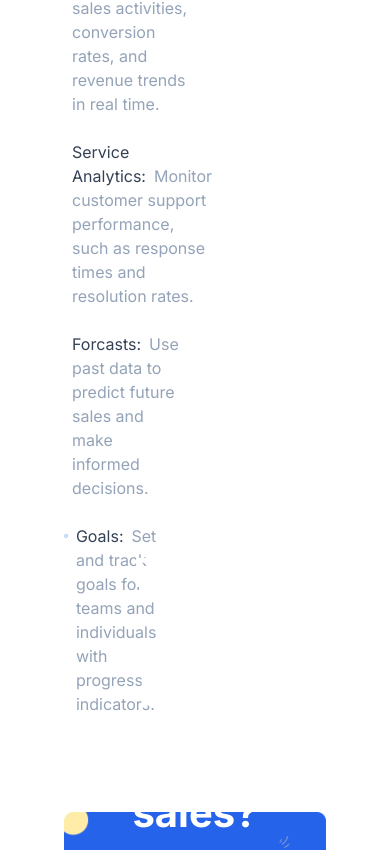
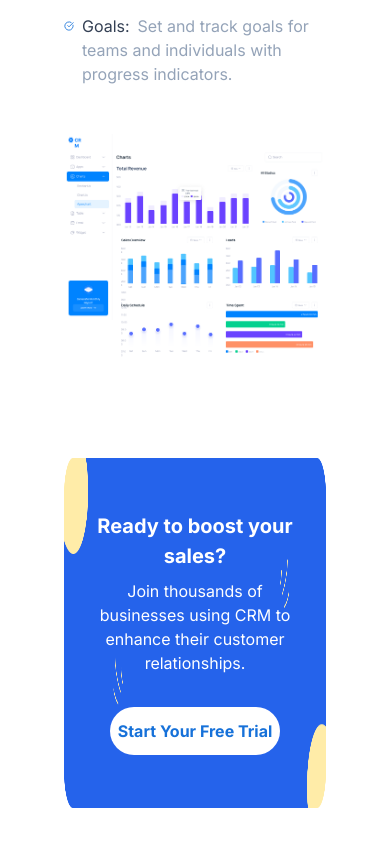
Before and after one commit to Wrttnspknbrkn/GydGenWave, a React (Vite) app: page /reports-and-analytics in a window 390 px wide. Shown: the part 838-1688 px from the top of the page. Built offline with nearby package versions, Linux system fonts and the light colour scheme.

Commit message:
updated responsiveness

```diff
--- a/src/pages/features/AdvanceAutom.jsx
+++ b/src/pages/features/AdvanceAutom.jsx
@@ -33,7 +33,7 @@ const AdvanceAutom = () => {
 
   return (
     <div className="px-[4rem] pb-[6rem]">
-      <div className="mt-[4rem] grid grid-cols-2 gap-12">
+      <div className="mt-[4rem] grid lg:grid-cols-2 gap-12">
         <div>
           <h2 className="text-[40px] font-[700] text-text_primary">
             Advanced Automation
@@ -55,15 +55,15 @@ const AdvanceAutom = () => {
           </div>
         </div>
         <div>
-          <img src={img} alt="Image" className="max-h-[430px]" />
+          <img src={img} alt="Image" className="max-h-[430px] w-full object-cover rounded-md" />
         </div>
       </div>
-      <div className="pb-[45rem] pt-8">
+      <div className="pb-[20rem] sm:pb-[22rem] md:pb-[28rem] lg:pb-[35rem] pt-8">
         <div className="absolute w-screen left-0">
           <div className="mt-[6rem] relative">
-            <img src={img2} alt="image" />
-            <div className="absolute centerabs text-white text-center">
-              <h3 className="text-[40px] font-[700] md:whitespace-nowrap">
+            <img src={img2} alt="image" className="min-h-[300px] max-h-[500px] w-full object-cover"/>
+            <div className="absolute centerabs text-white text-center w-full">
+              <h3 className="text-[20px] sm:text-[40px] font-[700] md:whitespace-nowrap px-8">
                 Learn how to optimize your sales process
               </h3>
               <button className="mt-8 bg-white text-black font-[700] px-8 py-3 rounded-[14px] hover:shadow-md transition-all ease-in">
--- a/src/pages/features/Ai_powerd.jsx
+++ b/src/pages/features/Ai_powerd.jsx
@@ -64,7 +64,7 @@ const Ai_powerd = () => {
 
   return (
     <div className="px-[4rem] pb-[6rem]">
-      <div className="mt-[4rem] grid grid-cols-2 gap-12">
+      <div className="mt-[4rem] grid lg:grid-cols-2 gap-12">
         <div>
           <h2 className="text-[40px] font-[700] text-text_primary">
             AI-Powered Features
@@ -86,19 +86,19 @@ const Ai_powerd = () => {
           </div>
         </div>
         <div>
-          <img src={img} alt="Image" className="max-h-[380px]" />
+          <img src={img} alt="Image" className="max-h-[380px] w-full object-cover rounded-md" />
         </div>
       </div>
-      <div className="pb-[32rem]">
-        <div className="mt-[6rem] px-[4rem] py-[4rem] bg-gray-100 absolute w-screen left-0">
+      <div className="pb-[78rem] sm:pb-[45rem]  lg:pb-[32rem]">
+        <div className="mt-[6rem] px-8 md:px-[4rem] py-[4rem] bg-gray-100 absolute w-screen left-0">
           <h3 className="text-[40px] font-[700] text-center text-text_primary">
           How AI-Powered Features work?
           </h3>
-          <div className="grid grid-cols-3 mt-10 gap-16">
+          <div className="grid sm:grid-cols-2 lg:grid-cols-3 justify-center mt-10 gap-16">
             {integrationItems.map((item, index) => (
-              <div key={index}>
+              <div key={index} className="flex flex-col items-center sm:items-start">
                 <p className="text-[35px] mb-4">{item.icon}</p>
-                <h3 className="max-w-[280px] font-normal text-text_primary">
+                <h3 className="max-w-[280px] font-normal text-text_primary text-center sm:text-start">
                   {item.desc}
                 </h3>
               </div>
--- a/src/pages/features/Integration.jsx
+++ b/src/pages/features/Integration.jsx
@@ -59,7 +59,7 @@ const Integration = () => {
 
   return (
     <div className="px-[4rem] pb-[6rem]">
-      <div className="mt-[4rem] grid grid-cols-2 gap-12">
+      <div className="mt-[4rem] grid lg:grid-cols-2 gap-12">
         <div>
           <h2 className="text-[40px] font-[700] text-text_primary">
             Integration Capabilities
@@ -80,19 +80,19 @@ const Integration = () => {
           </div>
         </div>
         <div>
-          <img src={img} alt="Image" className="max-h-[380px]" />
+          <img src={img} alt="Image" className="max-h-[380px] w-full object-cover rounded-md" />
         </div>
       </div>
-      <div className="pb-[32rem]">
-        <div className="mt-[6rem] px-[4rem] py-[4rem] bg-gray-100 absolute w-screen left-0">
+      <div className="pb-[72rem] sm:pb-[45rem]  lg:pb-[32rem]">
+        <div className="mt-[6rem] px-8 md:px-[4rem] py-[4rem] bg-gray-100 absolute w-screen left-0">
           <h3 className="text-[40px] font-[700] text-center text-text_primary">
             How Integration Capabilities work?
           </h3>
-          <div className="grid grid-cols-3 mt-10 gap-16">
+          <div className="grid sm:grid-cols-2 lg:grid-cols-3 justify-center mt-10 gap-16">
             {integrationItems.map((item, index) => (
-              <div key={index}>
+              <div key={index} className="flex flex-col items-center sm:items-start">
                 <p className="text-[35px] mb-4">{item.icon}</p>
-                <h3 className="max-w-[200px] font-normal text-text_primary">{item.desc}</h3>
+                <h3 className="font-normal text-text_primary">{item.desc}</h3>
               </div>
             ))}
           </div>
--- a/src/pages/features/RnA.jsx
+++ b/src/pages/features/RnA.jsx
@@ -32,7 +32,7 @@ const RnA = () => {
   ];
   return (
     <div className="px-[4rem] pb-[6rem]">
-      <div className="mt-[4rem] grid grid-cols-2 gap-12">
+      <div className="mt-[4rem] grid lg:grid-cols-2 gap-12">
         <div>
           <h2 className="text-[40px] font-[700] text-text_primary">
             Reports & Analytics
@@ -53,18 +53,18 @@ const RnA = () => {
           </div>
         </div>
         <div>
-          <img src={img} alt="Image" />
+          <img src={img} alt="Image" className="w-full object-cover rounded-md"/>
         </div>
       </div>
       <div className="mt-[6rem] relative">
-        <img src={img2} alt="image" />
-        <div className="absolute centerabs text-white text-center">
-          <h3 className="text-[40px] font-[700]">Ready to boost your sales?</h3>
-          <p className="text-[18px] mt-2">
+        <img src={img2} alt="image" className="min-h-[350px]"/>
+        <div className="absolute centerabs w-full text-white text-center">
+          <h3 className="text-[20px] md:text-[40px] font-[700] px-8">Ready to boost your sales?</h3>
+          <p className="md:text-[18px] mt-2 px-8">
             Join thousands of businesses using CRM to enhance their customer
             relationships.
           </p>
-          <button className="mt-8 bg-white text-primary font-[700] px-8 py-3 rounded-[40px] hover:shadow-md transition-all ease-in">
+          <button className="mt-8 bg-white text-primary font-[700] px-2 sm:px-8 py-3 rounded-[40px] hover:shadow-md transition-all ease-in">
             Start Your Free Trial
           </button>
         </div>
```
